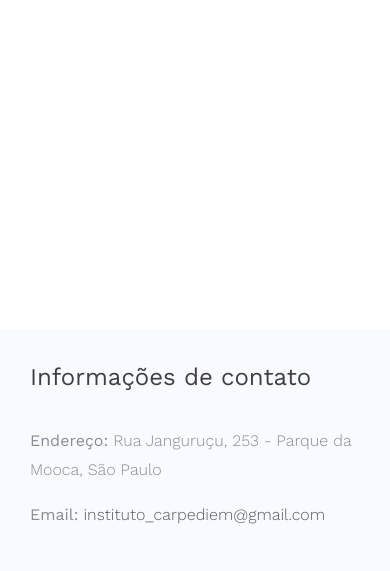
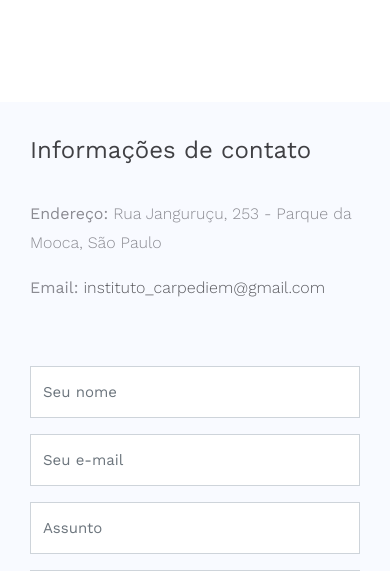
Before and after one commit to JullianaNunes/Carpe_Diem, a Django app: page /contato/ in a window 390 px wide. Shown: the part 2687-3258 px from the top of the page. Run offline with Django 3.2, Linux system fonts and the light colour scheme; parts of the project's set-up code (start-up, migrations or seed data) failed here and were passed over; some libraries are stand-ins or nearby versions; some web fonts are replaced.

Commit message:
Atualização

```diff
--- a/mysite2/snipp/templates/snipp/contato.html
+++ b/mysite2/snipp/templates/snipp/contato.html
@@ -27,15 +27,35 @@
         <h2 class="h4">Informações de contato</h2>
       </div>
       <div class="w-100"></div>
-      <div class="col-md-6">
-        <p><b>Endereço:</b> Rua Janguruçu,
-          253 - Parque da Mooca, São Paulo</p>
+      <div class="col-md-4">
+        <p><b>Endereço:</b> Rua Janguruçu, 253 - Parque da Mooca, São Paulo</p>
       </div>
-      <div class="col-md-6">
+      <div class="col-md-4">
         <p><b>Email:</b> <a href="mailto:info@yoursite.com">instituto_carpediem@gmail.com</a></p>
       </div>
     </div>
-    <div class="col-md-12" >
+    <div class="row block-9">
+      <div class="col-md-6 pr-md-5">
+        <form action="#">
+          <div class="form-group">
+            <input type="text" class="form-control" placeholder="Seu nome">
+          </div>
+          <div class="form-group">
+            <input type="text" class="form-control" placeholder="Seu e-mail">
+          </div>
+          <div class="form-group">
+            <input type="text" class="form-control" placeholder="Assunto">
+          </div>
+          <div class="form-group">
+            <textarea name="" id="" cols="30" rows="7" class="form-control" placeholder="mensagem"></textarea>
+          </div>
+          <div class="form-group">
+            <input type="submit" value="Enviar" class="btn btn-primary py-3 px-5">
+          </div>
+        </form>
+      </div>
+
+      <div class="col-md-6" >
         <section id="contact" class="map">
           <iframe width="100%" height="100%" frameborder="0" scrolling="no" marginheight="0" marginwidth="0" src="https://www.google.com/maps/embed?pb=!1m18!1m12!1m3!1d3656.7658398368826!2d-46.592112485021914!3d-23.576851984675184!2m3!1f0!2f0!3f0!3m2!1i1024!2i768!4f13.1!3m3!1m2!1s0x94ce5c06c1d1bffb%3A0x4a1af4f7a2b84b71!2sRua%20Janguru%C3%A7u%2C%20253%20-%20Parque%20da%20Mooca%2C%20S%C3%A3o%20Paulo%20-%20SP%2C%2003125-020!5e0!3m2!1spt-BR!2sbr!4v1591140225238!5m2!1spt-BR!2sbr" width="600" height="450" frameborder="0" style="border:0;" allowfullscreen="" aria-hidden="false" tabindex="0"></iframe><br/>
           <small>
@@ -44,5 +64,6 @@
         </section>
       </div>
     </div>
+  </div>
 </section>
 {% endblock %}
--- a/mysite2/snipp/views.py
+++ b/mysite2/snipp/views.py
@@ -19,7 +19,7 @@
     return render(request, 'snipp/sobre.html')
 
 def colaborador(request):
-    form = Email_save(request.GET)
+    form = Email_save(request.POST)
     if form.is_valid():
         form.save()
         return redirect('snipp/colaborador.html')
```
Also changed, not shown: mysite2/snipp/templates/snipp/adocao.html (+1 -1 lines), mysite2/snipp/templates/snipp/colaborador.html (+7 -13 lines). Lines whose indentation alone changed are shown as unchanged.
